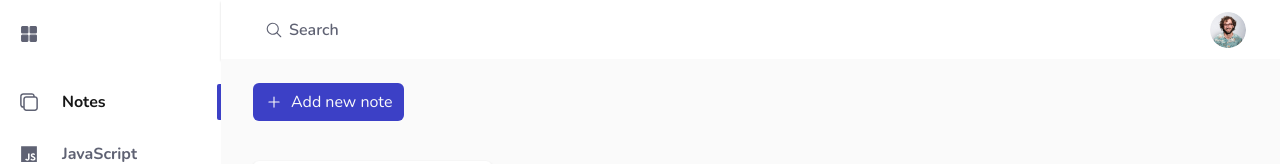
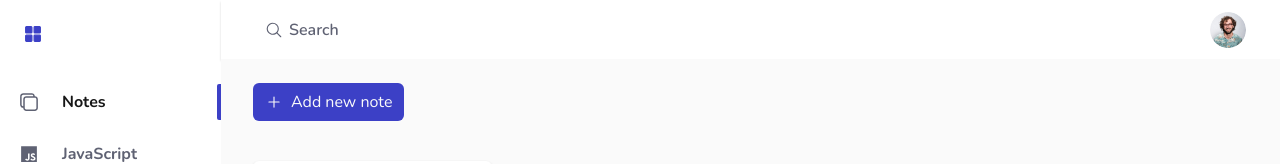
Before and after one commit to peitrae/petiole-client, a React (Create React App) app: page / in a window 1280 px wide. Shown: the top 164 px of the page. Built offline with nearby package versions, Linux system fonts and the light colour scheme.

Commit message:
Change to double quote and use Button component

```diff
--- a/src/components/Layout/components/Sidebar/Sidebar.jsx
+++ b/src/components/Layout/components/Sidebar/Sidebar.jsx
@@ -1,27 +1,34 @@
-import React, { useState } from 'react';
+import React, { useState } from "react";
 
-import ListItem from './components/ListItem/ListItem';
-import './Sidebar.scss';
+import ListItem from "./components/ListItem/ListItem";
+import Button from "../../../UI/Button/Button";
+import "./Sidebar.scss";
 
-import GridIcon from '../../../../assets/icons/GridIcon';
-import NotesIcon from '../../../../assets/icons/NotesIcon';
-import JavascriptIcon from '../../../../assets/icons/JavascriptIcon';
-import PythonIcon from '../../../../assets/icons/PythonIcon';
-import LabelIcon from '../../../../assets/icons/LabelIcon';
-import ArchiveIcon from '../../../../assets/icons/ArchiveIcon';
-import TrashIcon from '../../../../assets/icons/TrashIcon';
+import GridIcon from "../../../../assets/icons/GridIcon";
+import NotesIcon from "../../../../assets/icons/NotesIcon";
+import JavascriptIcon from "../../../../assets/icons/JavascriptIcon";
+import PythonIcon from "../../../../assets/icons/PythonIcon";
+import LabelIcon from "../../../../assets/icons/LabelIcon";
+import ArchiveIcon from "../../../../assets/icons/ArchiveIcon";
+import TrashIcon from "../../../../assets/icons/TrashIcon";
 
 const Sidebar = () => {
   const [isExpanded, setIsExpanded] = useState(true);
 
-  const setIsExpandedClickHandler = () => setIsExpanded(!isExpanded)
+  const setIsExpandedClickHandler = () => setIsExpanded(!isExpanded);
 
   return (
-    <aside className={`sidebar sidebar--${isExpanded ? 'expand' : 'collapse'}`}>
+    <aside className={`sidebar sidebar--${isExpanded ? "expand" : "collapse"}`}>
       <div className="sidebar__header">
-        <button onClick={setIsExpandedClickHandler}>
-          <GridIcon />
-        </button>
+        <Button
+          size="medium"
+          variant="text"
+          color="secondary"
+          iconOnly
+          onClick={setIsExpandedClickHandler}
+        >
+          <GridIcon color={"#3c40c6"} filled={isExpanded} />
+        </Button>
       </div>
       <div className="sidebar__labels">
         <ListItem icon={<NotesIcon />} active>
--- a/src/components/Layout/components/Sidebar/Sidebar.scss
+++ b/src/components/Layout/components/Sidebar/Sidebar.scss
@@ -15,7 +15,7 @@
     width: 100%;
     display: flex;
     align-items: center;
-    padding-left: 12px;
+    padding-left: 6px;
     box-sizing: border-box;
   }
 
```
